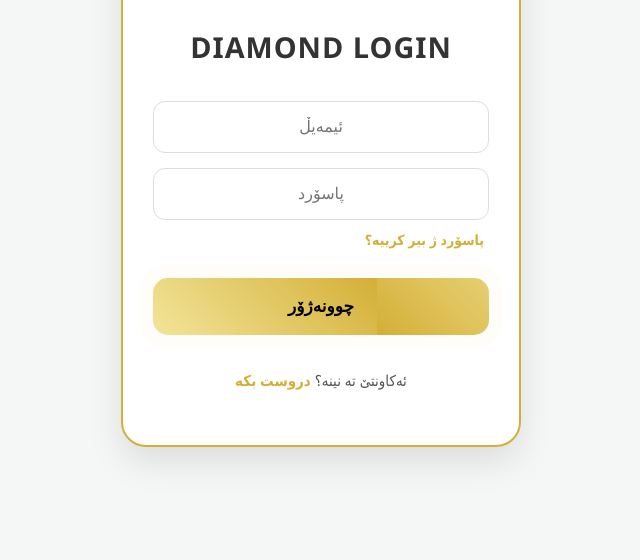
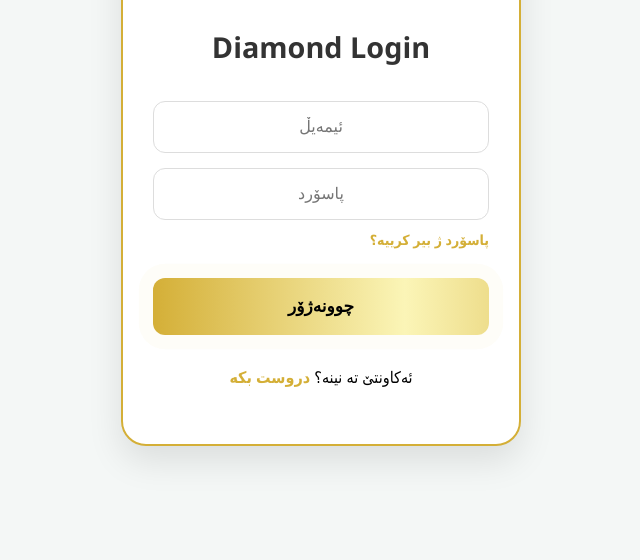
Before and after one commit to bawerduski2211-sys/arjan-frontend, a website: page diamond-login.html in a window 1280 px wide. Shown: the part 240-800 px from the top of the page, without its empty margins (319-959 px from the left). Drawn offline with Linux system fonts and the light colour scheme.

Commit message:
Update premium-style.css

```diff
--- a/premium-style.css
+++ b/premium-style.css
@@ -1,21 +1,19 @@
-/* ARJAN PREMIUM SYSTEM - ULTIMATE GOLD STYLE */
+/* ARJAN ULTIMATE GOLD - DIAMOND SHINE FULL CODE */
 
 :root {
-    --gold-primary: #D4AF37;
-    --gold-secondary: #FBF5B7;
-    --gold-dark: #AA892F;
+    --gold: #D4AF37;
+    --gold-bright: #FBF5B7;
     --white: #ffffff;
-    --bg-color: #f4f7f6;
 }
 
 body {
-    background-color: var(--bg-color);
+    background-color: #f4f7f6;
     display: flex;
     justify-content: center;
     align-items: center;
     min-height: 100vh;
     margin: 0;
-    font-family: 'Segoe UI', Tahoma, Geneva, Verdana, sans-serif;
+    font-family: 'Segoe UI', Tahoma, sans-serif;
 }
 
 .auth-container {
@@ -28,36 +26,19 @@ body {
     background: var(--white);
     padding: 40px 30px;
     border-radius: 25px;
-    border: 2px solid var(--gold-primary);
+    border: 2px solid var(--gold);
     text-align: center;
-    box-shadow: 0 15px 35px rgba(0, 0, 0, 0.1);
-    display: flex;
-    flex-direction: column;
-    gap: 15px;
-    position: relative;
-    overflow: hidden;
-}
-
-.diamond-icon {
-    font-size: 50px;
-    margin-bottom: 5px;
-    filter: drop-shadow(0 0 8px rgba(212, 175, 55, 0.4));
-}
-
-h2 {
-    color: #333;
-    margin-bottom: 20px;
-    font-size: 1.8rem;
-    text-transform: uppercase;
-    letter-spacing: 1px;
-}
-
-.input-group {
-    width: 100%;
+    box-shadow: 0 15px 35px rgba(0,0,0,0.1);
     display: flex;
     flex-direction: column;
     gap: 15px;
 }
+
+.diamond-icon { font-size: 50px; margin-bottom: 5px; }
+
+h2 { color: #333; margin-bottom: 20px; font-size: 1.8rem; }
+
+.input-group { width: 100%; display: flex; flex-direction: column; gap: 15px; }
 
 input {
     width: 100%;
@@ -68,83 +49,48 @@ input {
     text-align: center;
     box-sizing: border-box;
     font-size: 16px;
-    transition: 0.3s;
 }
 
-input:focus {
-    border-color: var(--gold-primary);
-    box-shadow: 0 0 10px rgba(212, 175, 55, 0.2);
-}
+input:focus { border-color: var(--gold); box-shadow: 0 0 10px rgba(212,175,55,0.2); }
 
-/* ستایلێ دوگمەیا زێڕین یا عەجایێب */
+/* ستایلێ دوگمەیا الماسا زێڕین کو دزڤڕیت */
 .btn-diamond {
     width: 100%;
     padding: 18px;
-    /* لێرە تێکەڵبوونا ڕەنگێن زێڕین یێن درەوشاوە */
-    background: linear-gradient(45deg, var(--gold-primary), var(--gold-secondary), var(--gold-primary));
-    background-size: 200% auto;
+    background: linear-gradient(90deg, #D4AF37, #FBF5B7, #D4AF37, #ffffff, #D4AF37);
+    background-size: 300% auto;
     color: #000;
     border: none;
-    border-radius: 15px;
+    border-radius: 12px;
     font-weight: bold;
     font-size: 17px;
     cursor: pointer;
+    animation: diamondShine 2s linear infinite, buttonPulse 2s infinite;
     transition: 0.5s;
-    animation: shineEffect 3s linear infinite, pulseEffect 2s infinite;
 }
 
-/* ئەنیمەیشنا زڤڕینا ڕەنگێ زێڕین */
-@keyframes shineEffect {
-    to { background-position: 200% center; }
+@keyframes diamondShine {
+    0% { background-position: 0% center; }
+    100% { background-position: 300% center; }
 }
 
-/* ئەنیمەیشنا لەرینا هێمن */
-@keyframes pulseEffect {
-    0% { box-shadow: 0 0 0 0 rgba(212, 175, 55, 0.5); }
+@keyframes buttonPulse {
+    0% { box-shadow: 0 0 0 0 rgba(212, 175, 55, 0.6); }
     70% { box-shadow: 0 0 0 15px rgba(212, 175, 55, 0); }
     100% { box-shadow: 0 0 0 0 rgba(212, 175, 55, 0); }
 }
 
-.btn-diamond:hover {
-    transform: scale(1.03);
-    filter: brightness(1.1);
-}
-
-/* ستایلێ نڤێسینا "پاسۆرد ژ بیر کرییە" */
+/* ستایلێ نڤێسینا زێڕین یا پاسۆرد ژ بیر کرییە */
 .forgot-btn {
     font-size: 14px;
-    color: var(--gold-primary);
+    color: var(--gold);
     cursor: pointer;
     text-align: right;
-    width: 100%;
-    padding-right: 5px;
     font-weight: bold;
-    transition: 0.3s;
     margin-top: -5px;
 }
 
-.forgot-btn:hover {
-    color: var(--gold-dark);
-    text-decoration: underline;
-}
+.forgot-btn:hover { text-decoration: underline; }
 
-.hidden {
-    display: none !important;
-}
-
-.switch-text {
-    margin-top: 20px;
-    font-size: 15px;
-    color: #555;
-}
-
-.switch-text span {
-    color: var(--gold-primary);
-    font-weight: bold;
-    cursor: pointer;
-}
-
-.switch-text span:hover {
-    text-shadow: 0 0 8px rgba(212, 175, 55, 0.3);
-}
-٧
+.hidden { display: none !important; }
+.switch-text span { color: var(--gold); font-weight: bold; cursor: pointer; }
```
